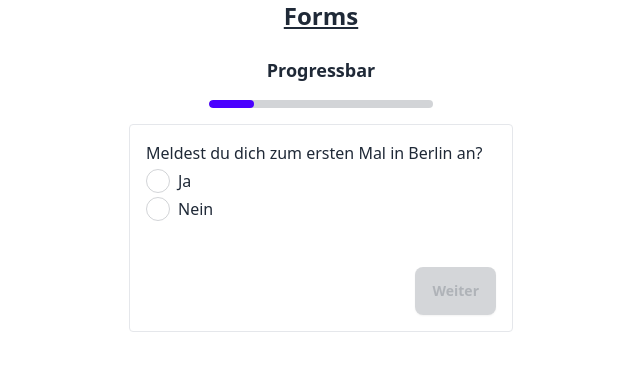
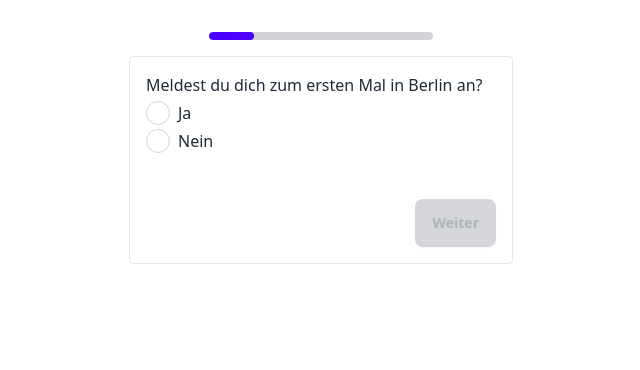
Before and after one commit to technologiestiftung/registration-assistant, a React (Vite) app: page / in a window 1280 px wide. Shown: the top 370 px of the page, without its empty margins (319-959 px from the left). Built offline with nearby package versions, Linux system fonts and the light colour scheme.

Commit message:
feat: removed page titles
Signed-off-by: Raphael Arce <raphael.arce@ts.berlin>

```diff
--- a/src/App.tsx
+++ b/src/App.tsx
@@ -5,7 +5,6 @@
   return (
     <>
       <main className="flex flex-col gap-6 px-5">
-        <h1 className="text-center text-2xl font-bold underline">Forms</h1>
         <ProgressForm />
         {/*<StepperForm />*/}
       </main>
--- a/src/components/daisyui-progress/index.tsx
+++ b/src/components/daisyui-progress/index.tsx
@@ -32,8 +32,7 @@
   ];
 
   return (
-    <div className="flex flex-col items-center gap-4 pb-12">
-      <h2 className="text-lg font-bold">Progressbar</h2>
+    <div className="flex flex-col items-center gap-4 pb-12 pt-8">
       <progress
         className="progress progress-primary w-56"
         value={currentStep + 1}
```
